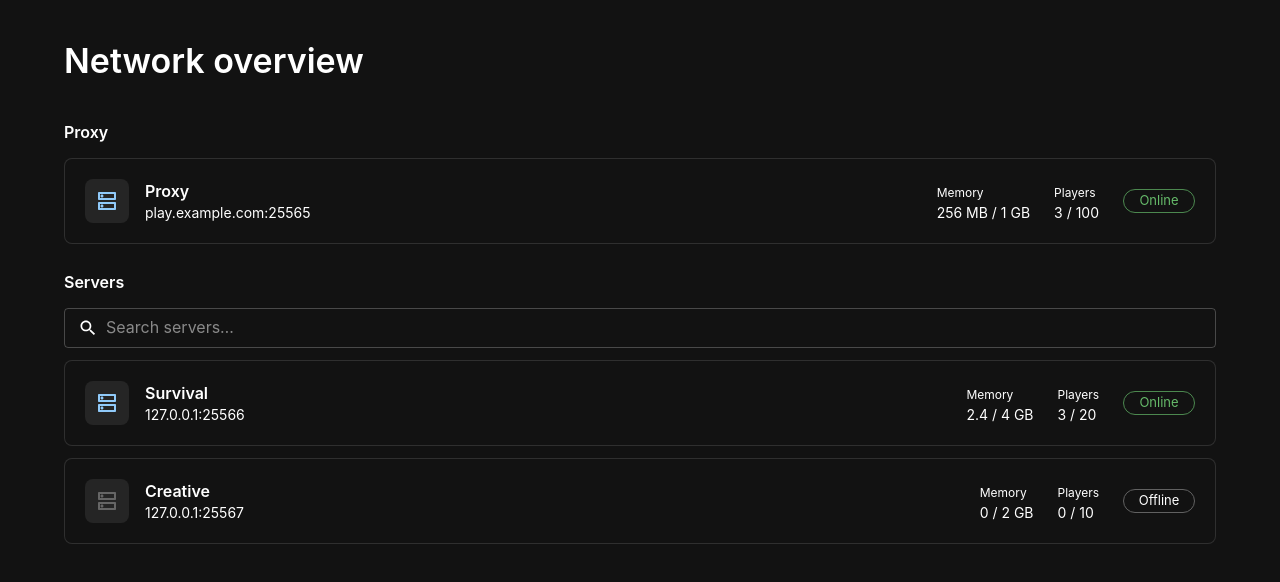
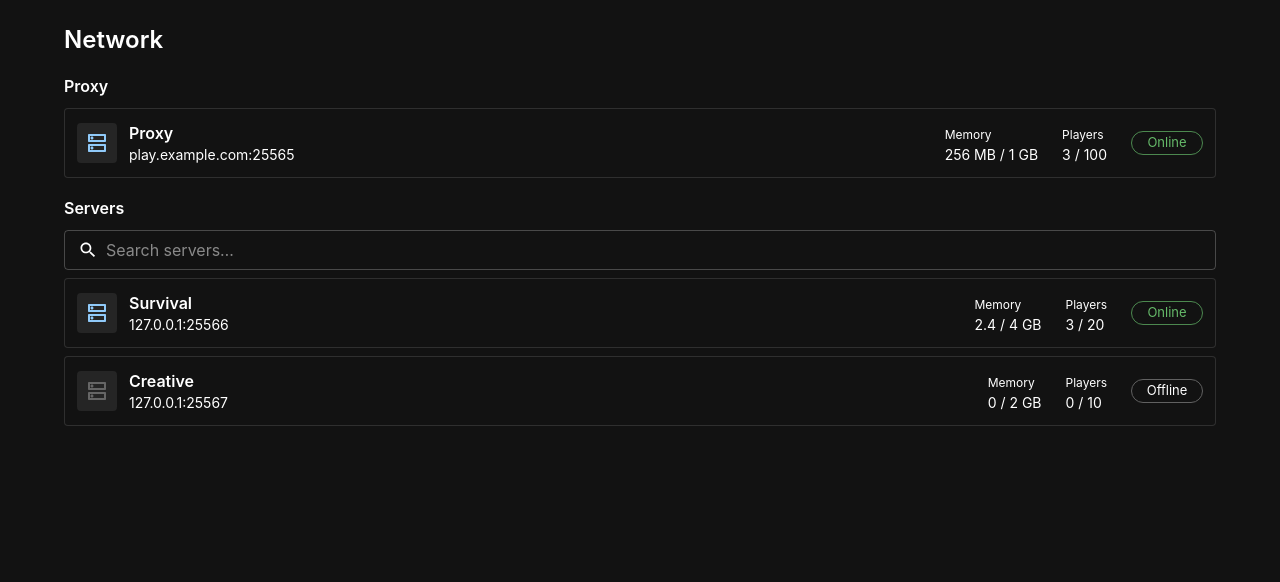
Before and after one commit to virtualWinter/smol-mc-panel, a React (Vite) app: page / in a window 1280 px wide. Shown: the top 582 px of the page. Built offline with nearby package versions, Linux system fonts and the light colour scheme.

Commit message:
Condense panel spacing, cards, settings, and navigation

```diff
--- a/src/App.tsx
+++ b/src/App.tsx
@@ -7,7 +7,7 @@ import { MockProvider } from './data/MockProvider'
 export default function App() {
   return (
     <MockProvider><BrowserRouter>
-      <Container maxWidth="lg" sx={{ py: { xs: 3, sm: 5 } }}>
+      <Container maxWidth="lg" sx={{ py: { xs: 2, sm: 3 } }}>
         <Routes>
           <Route path="/" element={<ServerOverview />} />
           <Route path="/:serverId/*" element={<ServerPage />} />
--- a/src/components/ServerCard.tsx
+++ b/src/components/ServerCard.tsx
@@ -8,10 +8,10 @@ export default function ServerCard({ server }: ServerProps) {
   const online = server.status === 'Online'
 
   return (
-    <Paper component={Link} to={`/${server.id}`} variant="outlined" sx={{ p: 2.5, borderRadius: 2, display: 'block', color: 'inherit', textDecoration: 'none', '&:hover': { borderColor: 'text.secondary' }, '&:focus-visible': { outline: '2px solid', outlineColor: 'primary.main' } }}>
-      <Stack direction={{ xs: 'column', sm: 'row' }} spacing={3} sx={{ alignItems: { sm: 'center' } }}>
-        <Stack direction="row" spacing={2} sx={{ flex: 1, alignItems: 'center' }}>
-          <Box sx={{ p: 1.25, display: 'flex', bgcolor: 'action.hover', borderRadius: 2 }}>
+    <Paper component={Link} to={`/${server.id}`} variant="outlined" sx={{ p: 1.5, borderRadius: 1, display: 'block', color: 'inherit', textDecoration: 'none', '&:hover': { borderColor: 'text.secondary' }, '&:focus-visible': { outline: '2px solid', outlineColor: 'primary.main' } }}>
+      <Stack direction={{ xs: 'column', sm: 'row' }} spacing={1.5} sx={{ alignItems: { sm: 'center' } }}>
+        <Stack direction="row" spacing={1.5} sx={{ flex: 1, alignItems: 'center' }}>
+          <Box sx={{ p: 1, display: 'flex', bgcolor: 'action.hover', borderRadius: 1 }}>
             <DnsOutlinedIcon color={online ? 'primary' : 'disabled'} />
           </Box>
           <Box>
--- a/src/components/ServerOverview.tsx
+++ b/src/components/ServerOverview.tsx
@@ -12,17 +12,17 @@ export default function ServerOverview() {
   const filtered = servers.filter((server) => `${server.name} ${server.address}`.toLowerCase().includes(search.toLowerCase()))
 
   return (
-    <Stack spacing={3}>
+    <Stack spacing={2}>
       <Box>
-        <Typography component="h1" variant="h4" sx={{ fontWeight: 600 }} gutterBottom>Network overview</Typography>
+        <Typography component="h1" variant="h5" sx={{ fontWeight: 600 }}>Network</Typography>
       </Box>
-      <Stack component="section" spacing={1.5} aria-labelledby="proxy-heading">
+      <Stack component="section" spacing={1} aria-labelledby="proxy-heading">
         <Box>
           <Typography id="proxy-heading" component="h2" variant="subtitle1" sx={{ fontWeight: 600 }}>Proxy</Typography>
         </Box>
         <ServerCard server={proxy} />
       </Stack>
-      <Stack component="section" spacing={1.5} aria-labelledby="servers-heading">
+      <Stack component="section" spacing={1} aria-labelledby="servers-heading">
       <Box>
         <Typography id="servers-heading" component="h2" variant="subtitle1" sx={{ fontWeight: 600 }}>Servers</Typography>
       </Box>
@@ -36,7 +36,7 @@ export default function ServerOverview() {
           input: { startAdornment: <InputAdornment position="start"><SearchIcon fontSize="small" /></InputAdornment> },
         }}
       />
-      <Stack spacing={1.5}>
+      <Stack spacing={1}>
         {filtered.map((server) => <ServerCard key={server.id} server={server} />)}
         {filtered.length === 0 && <Typography color="text.secondary" sx={{ py: 4, textAlign: 'center' }}>No servers match your search.</Typography>}
       </Stack>
--- a/src/components/ServerPage.tsx
+++ b/src/components/ServerPage.tsx
@@ -18,7 +18,7 @@ export default function ServerPage() {
   })
 
   return (
-    <Stack spacing={3}>
+    <Stack spacing={2}>
       <Button component={Link} to="/" color="inherit" size="small" startIcon={<ArrowBackIcon />} sx={{ alignSelf: 'flex-start', color: 'text.secondary' }}>Network</Button>
       {!server ? <Typography component="h1" variant="h4">Server not found</Typography> : (
         <>
--- a/src/components/ServerSettings.tsx
+++ b/src/components/ServerSettings.tsx
@@ -21,7 +21,7 @@ function SettingsForm({ server }: ServerProps) {
   const columns = { display: 'grid', gridTemplateColumns: { xs: '1fr', sm: '1fr 1fr' }, gap: 2 }
 
   return (
-    <Stack component="form" spacing={3} onSubmit={(event) => {
+    <Stack component="form" spacing={2} onSubmit={(event) => {
       event.preventDefault()
       if (Number(values.minMemory) > Number(values.maxMemory)) {
         setError('Initial memory cannot exceed maximum memory.')
@@ -34,8 +34,8 @@ function SettingsForm({ server }: ServerProps) {
       })
       setSaved(true)
     }}>
-      <Paper variant="outlined" sx={{ p: 3 }}>
-        <Stack spacing={2.5}>
+      <Paper variant="outlined" sx={{ p: 2 }}>
+        <Stack spacing={2}>
           <Typography component="h2" variant="subtitle1" sx={{ fontWeight: 600 }}>General</Typography>
           <Box sx={columns}>
             {field('name', 'Server name')}
@@ -44,8 +44,8 @@ function SettingsForm({ server }: ServerProps) {
           {field('workingDirectory', 'Working directory')}
         </Stack>
       </Paper>
-      <Paper variant="outlined" sx={{ p: 3 }}>
-        <Stack spacing={2.5}>
+      <Paper variant="outlined" sx={{ p: 2 }}>
+        <Stack spacing={2}>
           <Typography component="h2" variant="subtitle1" sx={{ fontWeight: 600 }}>Startup</Typography>
           <Box sx={columns}>
             {field('javaVersion', 'Java version', { select: true, children: javaVersions.map((version) => <MenuItem key={version} value={version}>{version}</MenuItem>) })}
@@ -57,7 +57,7 @@ function SettingsForm({ server }: ServerProps) {
           {field('stopCommand', 'Stop command')}
         </Stack>
       </Paper>
-      <Paper variant="outlined" sx={{ p: 3 }}>
+      <Paper variant="outlined" sx={{ p: 2 }}>
         <Stack spacing={1}>
           <Typography component="h2" variant="subtitle1" sx={{ fontWeight: 600 }}>Automation</Typography>
           <FormControlLabel control={<Switch checked={values.restartOnCrash} onChange={(event) => change('restartOnCrash', event.target.checked)} />} label="Restart after a crash" />
--- a/src/components/ServerStats.tsx
+++ b/src/components/ServerStats.tsx
@@ -7,7 +7,7 @@ export default function ServerStats({ server }: ServerProps) {
     <Paper variant="outlined" sx={{ width: '100%' }}>
     <Stack divider={<Divider />}>
       {Object.entries({ CPU: server.cpu, Memory: server.memory, Players: server.players }).map(([label, value]) => (
-        <Box key={label} sx={{ px: 2.5, py: 2 }}>
+        <Box key={label} sx={{ px: 2, py: 1.25 }}>
           <Typography variant="caption" color="text.secondary">{label}</Typography>
           <Typography sx={{ mt: 0.5, overflowWrap: 'anywhere' }}>{value}</Typography>
         </Box>
--- a/src/main.tsx
+++ b/src/main.tsx
@@ -8,7 +8,13 @@ const theme = createTheme({
   palette: { mode: 'dark' },
   shape: { borderRadius: 4 },
   typography: { fontFamily: 'Inter, system-ui, sans-serif', button: { textTransform: 'none' } },
-  components: { MuiPaper: { styleOverrides: { root: { backgroundImage: 'none' } } } },
+  components: {
+    MuiPaper: { styleOverrides: { root: { backgroundImage: 'none' } } },
+    MuiButton: { defaultProps: { size: 'small', disableElevation: true } },
+    MuiTextField: { defaultProps: { size: 'small' } },
+    MuiTab: { styleOverrides: { root: { minHeight: 38, minWidth: 72, padding: '8px 12px' } } },
+    MuiTabs: { styleOverrides: { root: { minHeight: 38 } } },
+  },
 })
 
 createRoot(document.getElementById('root')!).render(
```
